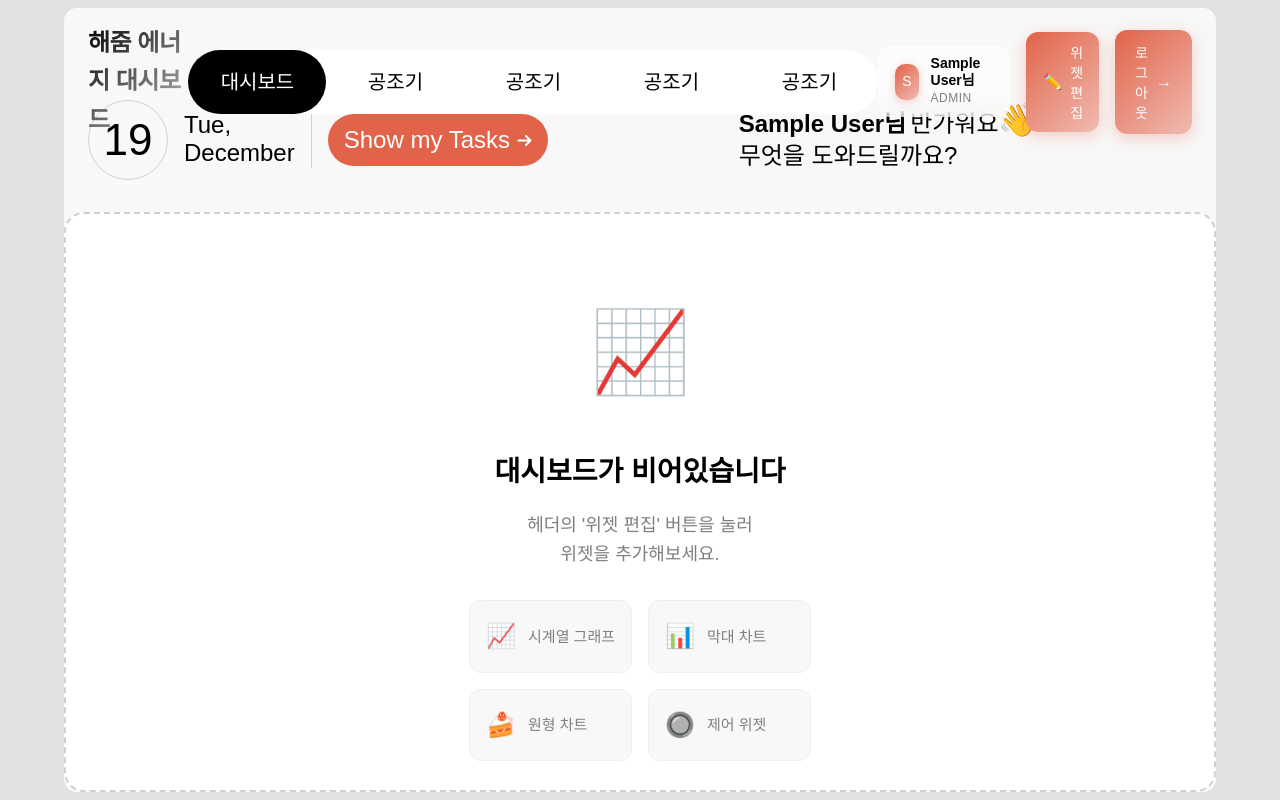
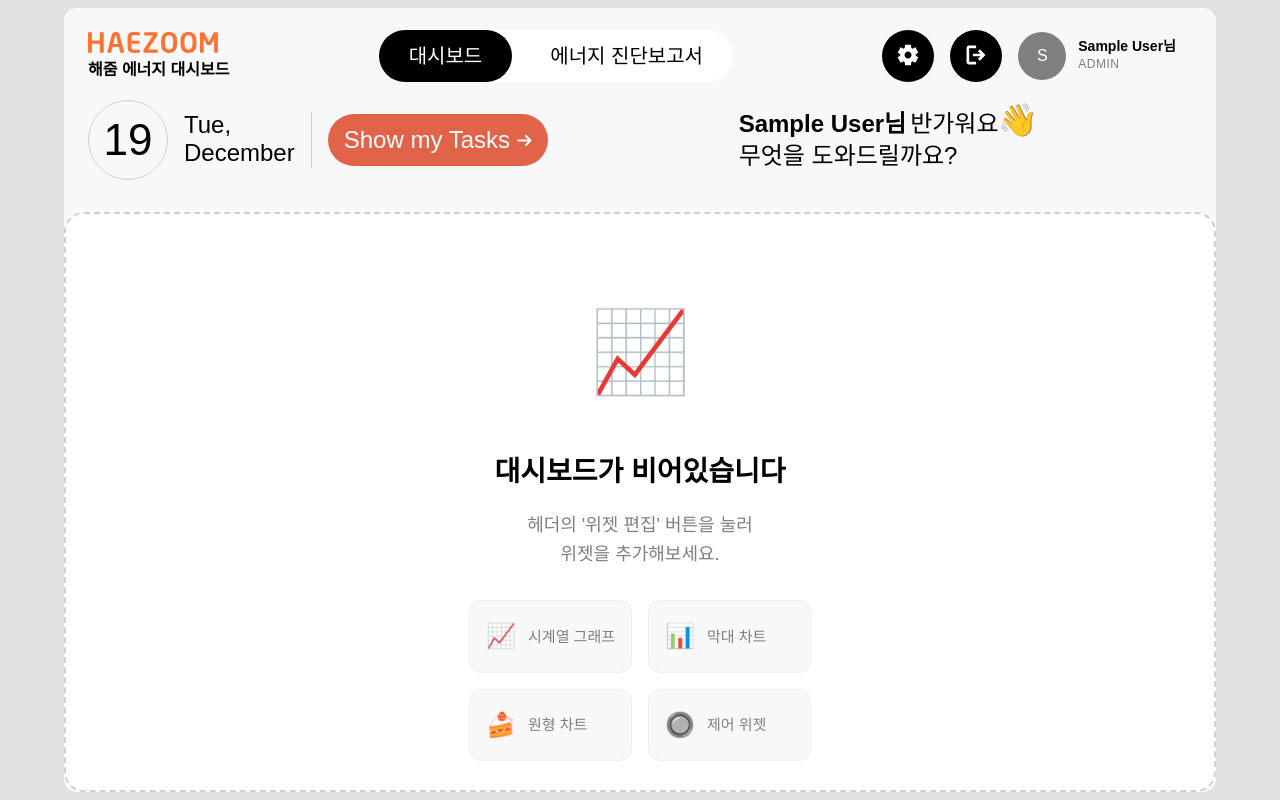
Before and after one commit to apple9710/haezoom, a Vue app: page /#/dashboard in a window 1280 px wide. Built offline with nearby package versions, Linux system fonts and the light colour scheme; sample sign-in values are in the browser's storage; a web font is replaced by a local one.

Commit message:
헤더 구조 css 변경

```diff
--- a/src/components/AppHeader.vue
+++ b/src/components/AppHeader.vue
@@ -7,44 +7,72 @@
           <span class="back-text">뒤로가기</span>
         </button>
         <div class="logo-section">
+          <div id="logo">
+            <img src="@/assets/images/logo_en.svg" alt="해줌" class="logo-image" />
+          </div>
           <h1 class="header-title">{{ pageTitle }}</h1>
         </div>
       </div>
 
-      <div class="header-center">
-
-
-        <button
-          v-if="route.name === 'Dashboard' && isEditMode"
-          @click="toggleSidebar"
-          class="sidebar-toggle-btn"
-          :class="{ active: sidebarOpen }"
-        >
-          <span class="toggle-icon">☰</span>
-          <span class="toggle-text">위젯 메뉴</span>
-        </button>
-        <ul class="top-menu"
-          v-else
-        >
+      <div class="header-center" v-if="!isEditMode" >
+        <ul class="top-menu" >
           <li v-if="route.name ==='Dashboard'" class="active">
             <a class="top-menu-item" href="#">대시보드</a>
           </li>
           <li>
-            <a class="top-menu-item" href="#">공조기</a>
+            <a class="top-menu-item" href="#">에너지 진단보고서</a>
           </li>
-          <li>
-            <a class="top-menu-item" href="#">공조기</a>
-          </li>
-          <li>
-            <a class="top-menu-item" href="#">공조기</a>
-          </li>
-          <li>
-            <a class="top-menu-item" href="#">공조기</a>
-          </li>
+
         </ul>
       </div>
 
       <div class="header-right">
+
+
+        <!-- 대시보드 편집 관련 버튼들 -->
+        <div v-if="route.name === 'Dashboard'" class="dashboard-controls">
+          <div v-if="!isEditMode" class="view-mode-controls">
+            <button @click="enterEditMode" class="edit-mode-btn user-btn">
+              <span class="user-btn-icon">
+                  <img src="@/assets/images/settings.svg" alt="위젯편집" class="btn-icon_img" />
+              </span>
+              <span class="sound_only">위젯 편집</span>
+            </button>
+          </div>
+          <div v-else class="edit-mode-controls">
+            <button
+
+              @click="toggleSidebar"
+              class="sidebar-toggle-btn"
+              :class="{ active: sidebarOpen }"
+            >
+              <span class="toggle-icon">
+                <img src="@/assets/images/add.svg" alt="위젯추가" class="btn-icon_img" />
+              </span>
+              <span class="toggle-text">{{ sidebarOpen ? '닫기' : '위젯 추가' }}</span>
+            </button>
+            <button @click="saveDashboard" class="save-btn">
+              <span class="btn-icon">
+                <img src="@/assets/images/save.svg" alt="저장" class="btn-icon_img" />
+                </span>
+              <span>저장</span>
+            </button>
+            <button @click="exitEditMode" class="exit-btn">
+              <span class="btn-icon">
+                <img src="@/assets/images/close.svg" alt="나가기" class="btn-icon_img" />
+              </span>
+              <span>나가기</span>
+            </button>
+          </div>
+        </div>
+
+        <button @click="handleLogout" class="logout-btn user-btn">
+          <span class="sound_only">로그아웃</span>
+          <span class="logout-icon user-btn-icon">
+            <img src="@/assets/images/logout.svg" alt="로그아웃" class="btn-icon_img" />
+          </span>
+        </button>
+
         <div class="user-info">
           <div class="user-avatar">
             <span>{{ getUserInitials() }}</span>
@@ -54,32 +82,6 @@
             <span class="user-role">{{ authStore.user?.role || '관리자' }}</span>
           </div>
         </div>
-
-        <!-- 대시보드 편집 관련 버튼들 -->
-        <div v-if="route.name === 'Dashboard'" class="dashboard-controls">
-          <div v-if="!isEditMode" class="view-mode-controls">
-            <button @click="enterEditMode" class="edit-mode-btn">
-              <span class="btn-icon">✏️</span>
-              <span>위젯 편집</span>
-            </button>
-          </div>
-
-          <div v-else class="edit-mode-controls">
-            <button @click="saveDashboard" class="save-btn">
-              <span class="btn-icon">💾</span>
-              <span>저장</span>
-            </button>
-            <button @click="exitEditMode" class="exit-btn">
-              <span class="btn-icon">✕</span>
-              <span>나가기</span>
-            </button>
-          </div>
-        </div>
-
-        <button @click="handleLogout" class="logout-btn">
-          <span>로그아웃</span>
-          <span class="logout-icon">→</span>
-        </button>
       </div>
     </div>
   </header>
@@ -270,46 +272,43 @@ onUnmounted(() => {
 }
 
 .header-center {
-  flex: 1;
+  /* flex: 1; */
   display: flex;
   justify-content: center;
   align-items: center;
 }
 
 .sidebar-toggle-btn {
+  width: 140px;
   display: flex;
   align-items: center;
+  justify-content: center;
   gap: 12px;
-  padding: 12px 24px;
-  background: rgba(255, 255, 255, 0.8);
-  backdrop-filter: blur(10px);
-  -webkit-backdrop-filter: blur(10px);
-  border: 2px solid rgba(225, 99, 73, 0.2);
-  border-radius: 12px;
+  padding: 12px 0;
+  background:#000;
+  border-radius: 99px;
   cursor: pointer;
   font-size: 16px;
   font-weight: 600;
-  color: var(--color-primary);
+  color: #fff;
   transition: all 0.3s ease;
   font-family: inherit;
 }
 
 .sidebar-toggle-btn:hover {
-  background: rgba(225, 99, 73, 0.1);
-  border-color: rgba(225, 99, 73, 0.3);
+  background: var(--color-primary);
+  color: #fff;
   transform: translateY(-1px);
-  box-shadow: 0 4px 12px rgba(225, 99, 73, 0.2);
 }
 
 .sidebar-toggle-btn.active {
-  background: linear-gradient(135deg, var(--color-primary) 0%, var(--color-primary-light) 100%);
-  color: white;
-  border-color: transparent;
-  box-shadow: 0 4px 16px rgba(225, 99, 73, 0.3);
+  background: var(--color-primary);
+  color: #fff;
 }
 
 .toggle-icon {
-  font-size: 18px;
+  width: 24px;
+  height: 24px;
   transition: transform 0.3s ease;
 }
 
@@ -319,6 +318,8 @@ onUnmounted(() => {
 
 .toggle-text {
   font-family: inherit;
+  font-size: 15px;
+  transition: all 0.3s ease;
 }
 
 .back-btn {
@@ -360,9 +361,9 @@ onUnmounted(() => {
 }
 
 .logo-section {
-  display: flex;
+  /* display: flex;
   align-items: center;
-  gap: 16px;
+  gap: 16px; */
 }
 
 .header-logo {
@@ -387,23 +388,29 @@ onUnmounted(() => {
   color: white;
   font-weight: bold;
 }
-
+#logo{
+  display: block;
+  width: 130px;
+}
+#logo img{
+  width: 100%;
+}
 .header-title {
-  font-size: 24px;
+  font-size: 16px;
   font-weight: 700;
   color: var(--color-font-primary);
   margin: 0;
-  letter-spacing: -0.5px;
+  line-height: 20px;
+  /* letter-spacing: -0.5px;
   background: linear-gradient(135deg, var(--color-font-primary) 0%, var(--color-gray) 100%);
   -webkit-background-clip: text;
   -webkit-text-fill-color: transparent;
-  background-clip: text;
+  background-clip: text; */
 }
 
 .header-right {
   display: flex;
   align-items: center;
-  gap: 16px;
 }
 
 .dashboard-controls {
@@ -419,72 +426,65 @@ onUnmounted(() => {
   gap: 8px;
 }
 
-.edit-mode-btn,
 .save-btn,
 .exit-btn {
   display: flex;
   align-items: center;
   gap: 8px;
   padding: 10px 16px;
+  height: 48px;
   border: none;
-  border-radius: 12px;
+  border-radius: 99px;
   cursor: pointer;
-  font-size: 14px;
-  font-weight: 600;
+  font-size: 15px;
+  font-weight: 700;
   transition: all 0.3s ease;
   font-family: inherit;
 }
 
-.edit-mode-btn {
-  background: linear-gradient(135deg, var(--color-primary) 0%, var(--color-primary-light) 100%);
-  color: var(--color-font-white);
-  box-shadow: 0 4px 16px rgba(225, 99, 73, 0.3);
-}
-
-.edit-mode-btn:hover {
-  background: linear-gradient(135deg, #d45740 0%, #e8a89a 100%);
-  transform: translateY(-2px);
-  box-shadow: 0 8px 24px rgba(225, 99, 73, 0.4);
-}
 
 .save-btn {
-  background: linear-gradient(135deg, #22c55e 0%, #16a34a 100%);
-  color: white;
-  box-shadow: 0 4px 16px rgba(34, 197, 94, 0.3);
+  color: #fff;
+  background: var(--color-primary);
 }
 
 .save-btn:hover {
-  background: linear-gradient(135deg, #16a34a 0%, #15803d 100%);
-  transform: translateY(-2px);
-  box-shadow: 0 8px 24px rgba(34, 197, 94, 0.4);
+  background: #000;;
+  transform: translateY(-1px);
+  box-shadow: 0 8px 24px rgba(88, 78, 73, 0.4);
 }
 
 .exit-btn {
-  background: var(--color-gray-light);
-  color: var(--color-font-primary);
-  border: 2px solid var(--color-gray);
+  background: #000;
+  color: #fff;
+  font-weight: 700;
 }
 
 .exit-btn:hover {
-  background: var(--color-gray);
+  background: var(--color-primary);
   transform: translateY(-1px);
-  box-shadow: 0 4px 16px rgba(0, 0, 0, 0.1);
 }
 
 .btn-icon {
   font-size: 16px;
+  width: 24px;
+  height: 24px;
+  display: block;
 }
-
+span.sound_only{
+  font-size: 0;
+  display: none;
+}
+.btn-icon_img{
+  width: 100%;
+}
 .user-info {
   display: flex;
   align-items: center;
   gap: 12px;
   padding: 8px 16px;
-  border-radius: 12px;
-  background: rgba(255, 255, 255, 0.5);
-  backdrop-filter: blur(10px);
-  -webkit-backdrop-filter: blur(10px);
-  border: 1px solid rgba(255, 255, 255, 0.3);
+  /* background: #fff; */
+  /* border: 1px solid var(--color-gray); */
   transition: all 0.3s ease;
 }
 
@@ -494,17 +494,16 @@ onUnmounted(() => {
 }
 
 .user-avatar {
-  width: 36px;
-  height: 36px;
-  border-radius: 10px;
-  background: linear-gradient(135deg, var(--color-primary) 0%, var(--color-primary-light) 100%);
+  width: 48px;
+  height: 48px;
+  border-radius: 100%;
+  background: var(--color-font-secondary);
   display: flex;
   align-items: center;
   justify-content: center;
   color: white;
   font-weight: 700;
-  font-size: 14px;
-  box-shadow: 0 2px 8px rgba(225, 99, 73, 0.3);
+  font-size: 16px;
 }
 
 .user-details {
@@ -529,37 +528,25 @@ onUnmounted(() => {
 }
 
 .logout-btn {
-  display: flex;
-  align-items: center;
-  gap: 8px;
-  padding: 12px 20px;
-  background: linear-gradient(135deg, var(--color-primary) 0%, var(--color-primary-light) 100%);
-  color: var(--color-font-white);
-  border: none;
-  border-radius: 12px;
-  cursor: pointer;
-  font-size: 14px;
-  font-weight: 600;
-  transition: all 0.3s ease;
-  box-shadow: 0 4px 16px rgba(225, 99, 73, 0.3);
-  font-family: inherit;
+  margin-left: 16px;
 }
 
-.logout-btn:hover {
+.user-btn{
+  width: 52px;
+  height: 52px;
+  display: flex;
+  justify-content: center;
+  align-items: center;
+  background: #000;
+  border: none;
+  border-radius: 100%;
+  cursor: pointer;
+  font-family: inherit;
+  transition: all 0.3s ease;
+}
+.user-btn:hover{
   transform: translateY(-2px);
-  box-shadow: 0 8px 24px rgba(225, 99, 73, 0.4);
-  background: linear-gradient(135deg, #d45740 0%, #e8a89a 100%);
 }
-
-.logout-icon {
-  font-size: 16px;
-  transition: transform 0.3s ease;
-}
-
-.logout-btn:hover .logout-icon {
-  transform: translateX(2px);
-}
-
 
 /* top-menu */
 
@@ -568,17 +555,18 @@ onUnmounted(() => {
   align-items:center;
   background-color:var(--color-bg-white);
   border-radius:999px;
+  gap: 8px;
 }
 .top-menu  li {
   list-style-type:none;
-
-
   font-size:20px;
 }
+
 .top-menu  li .top-menu-item {
   color:#000;
-  width:138px;
-  height:64px;
+  /* width:138px; */
+  padding: 10px 30px;
+  height:52px;
   display:flex;
   align-items: center;
   justify-content:center;
@@ -592,7 +580,7 @@ onUnmounted(() => {
   font-size:20px; */
 }
 .top-menu  li .top-menu-item:hover{
-  background:none;
+  background: #dcdcdc;
 }
 .top-menu li.active .top-menu-item{
     color:#fff;
@@ -661,14 +649,6 @@ onUnmounted(() => {
   .dashboard-controls {
     gap: 8px;
   }
-
-  .edit-mode-btn,
-  .save-btn,
-  .exit-btn {
-    padding: 8px 12px;
-    font-size: 13px;
-  }
-
   .edit-mode-btn span:last-child,
   .save-btn span:last-child,
   .exit-btn span:last-child {
```
